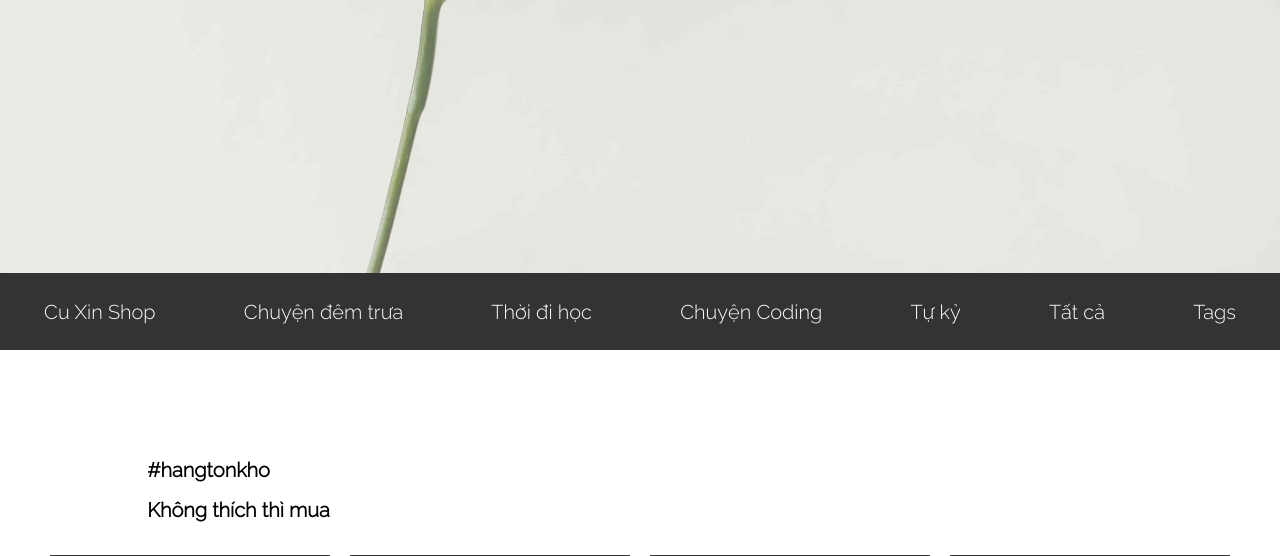
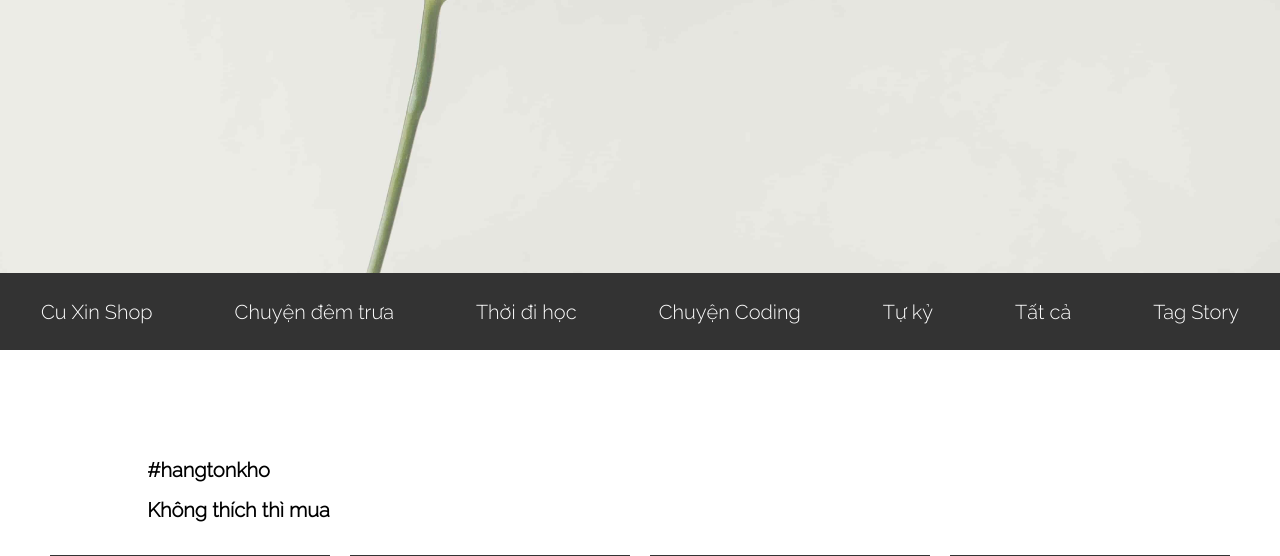
Before and after one commit to toky0s/CuXinShop, a Django app: page / in a window 1280 px wide. Shown: the part 527-1083 px from the top of the page. Run offline with Django 3.2, Linux system fonts and the light colour scheme; some libraries are stand-ins or nearby versions; some web fonts are replaced.

Commit message:
edit home

```diff
--- a/CuXinShop/theblog/templates/home.html
+++ b/CuXinShop/theblog/templates/home.html
@@ -6,7 +6,7 @@
     <title>Cu Xin Shop</title>
     <meta charset="UTF-8">
     <meta name="viewport" content="width=device-width, initial-scale=1.0">
-    <meta name="description" content="We sell everything, including your childhood.">
+    <meta name="description" content="Cu Xin Shop, blog chia sẻ nhiều thứ về giấc mơ, những câu chuyện huyền ảo, quá khứ vả cả về các kinh nghiệm lập trình.">
     <meta name="theme-color" content="#00796B">
     <link rel="icon" href="{% static 'images/axin.jpg' %}" >
     <link rel="apple-touch-icon" href="{% static 'images/axin.jpg' %}">
@@ -15,7 +15,6 @@
     <link href="https://fonts.googleapis.com/css2?family=Quicksand:wght@300&display=swap" rel="stylesheet">
     <link href="https://fonts.googleapis.com/css2?family=Charmonman:wght@700&display=swap" rel="stylesheet">
     <link rel="stylesheet" href="{% static 'css/home.css' %}">
-    <link rel="preload" as="image" href="/resources/img/sarah-dorweiler-9Z1KRIfpBTM-unsplash.jpg">
 </head>
 
 <body>
@@ -36,7 +35,7 @@
             <li><a href="list_article/with_tag/chuyencoding">Chuyện Coding</a></li>
             <li><a href="list_article/with_tag/tuky">Tự kỷ</a></li>
             <li><a href="list_article/">Tất cả</a></li>
-            <li><a href="list_tag/">Tags</a></li>
+            <li><a href="list_tag/">Tag Story</a></li>
         </ul>
     </section>
     <section class="sale">
@@ -141,7 +140,7 @@
             <p>Cu Xin Shop</p>
         </div>
         <div class="sellpast__flexcontainer">
-            <div class="main-img" style="background-image: url({% static 'images/friends.png' %});">
+            <div class="main-img" style="background-image: url({% static 'images/IMG_1542.png' %});">
             </div>
             <div class="sellpast-info">
                 <p class="sellpast-info__title">Chúng tôi bán cả quá khứ</p>
```
